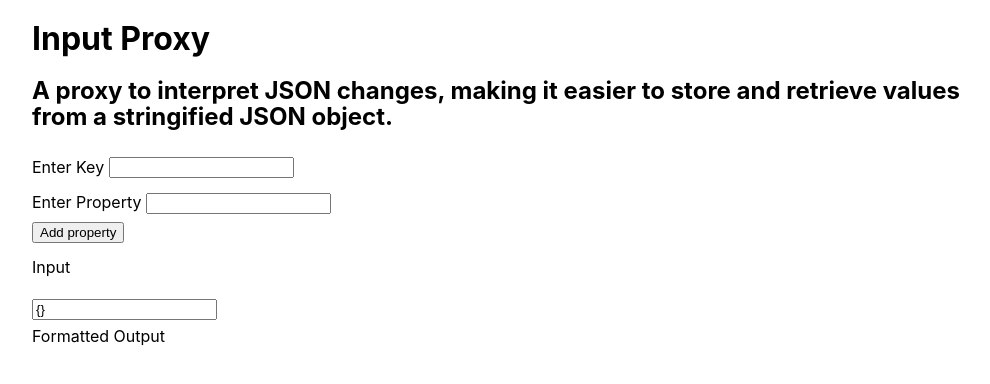
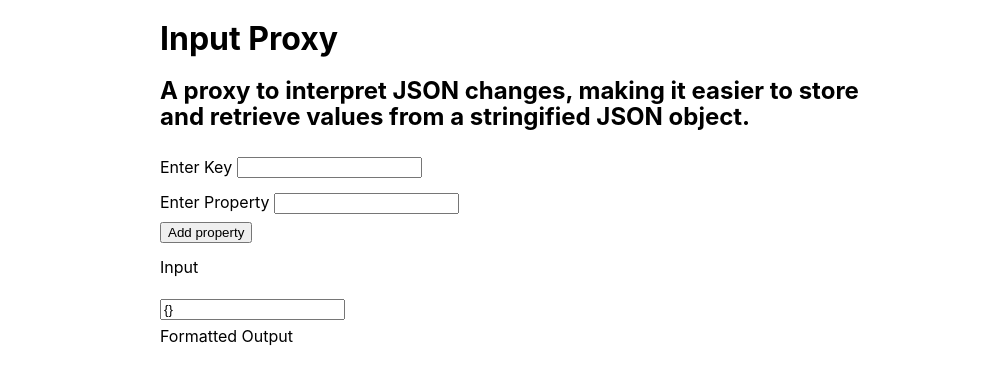
Before and after one commit to frankie-tech/InputProxy, a website: page index.html in a window 1280 px wide. Shown: the whole page, without its empty margins (128-1118 px from the left). Drawn offline with Linux system fonts and the light colour scheme.

Commit message:
chore small amount of style changes

```diff
--- a/index.html
+++ b/index.html
@@ -22,7 +22,7 @@
 			main,
 			header {
 				margin: 0 auto;
-				width: clamp(414px, 75vw, 992px);
+				width: clamp(414px, 55vw, 992px);
 			}
 
 			* + * {
```
